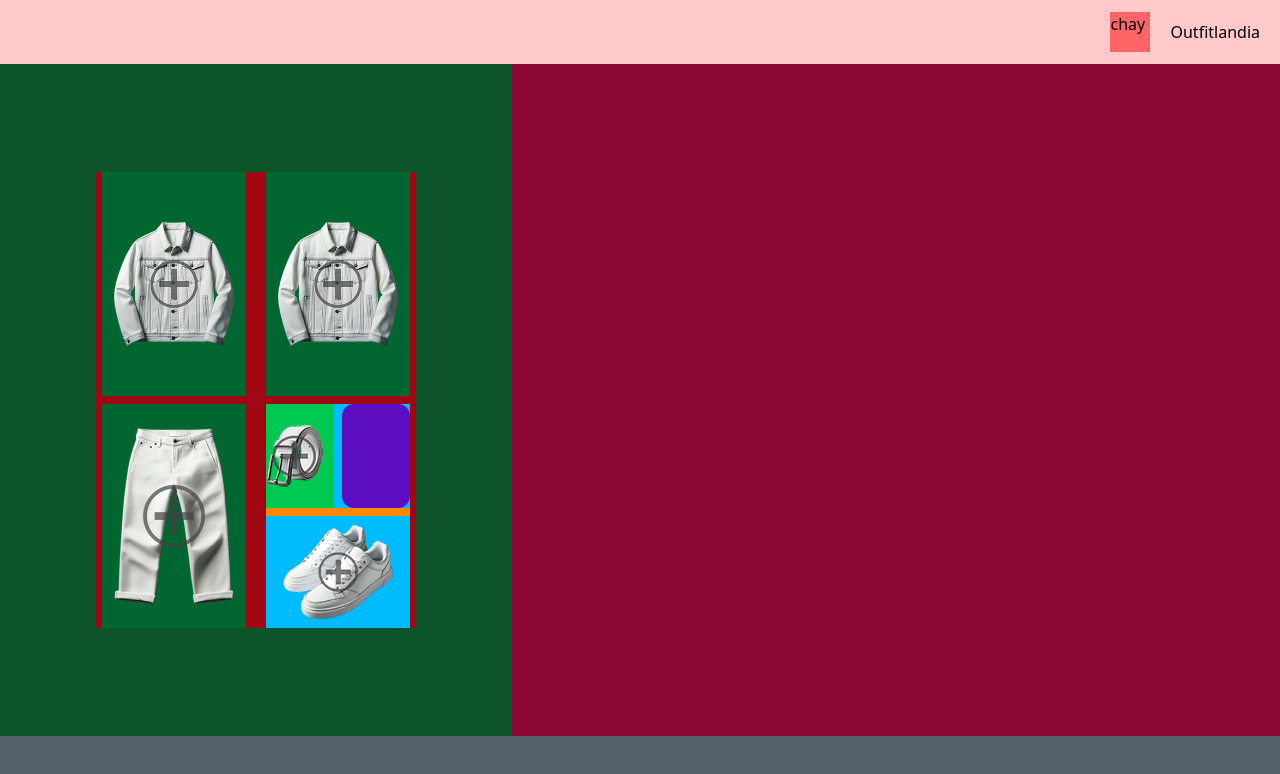
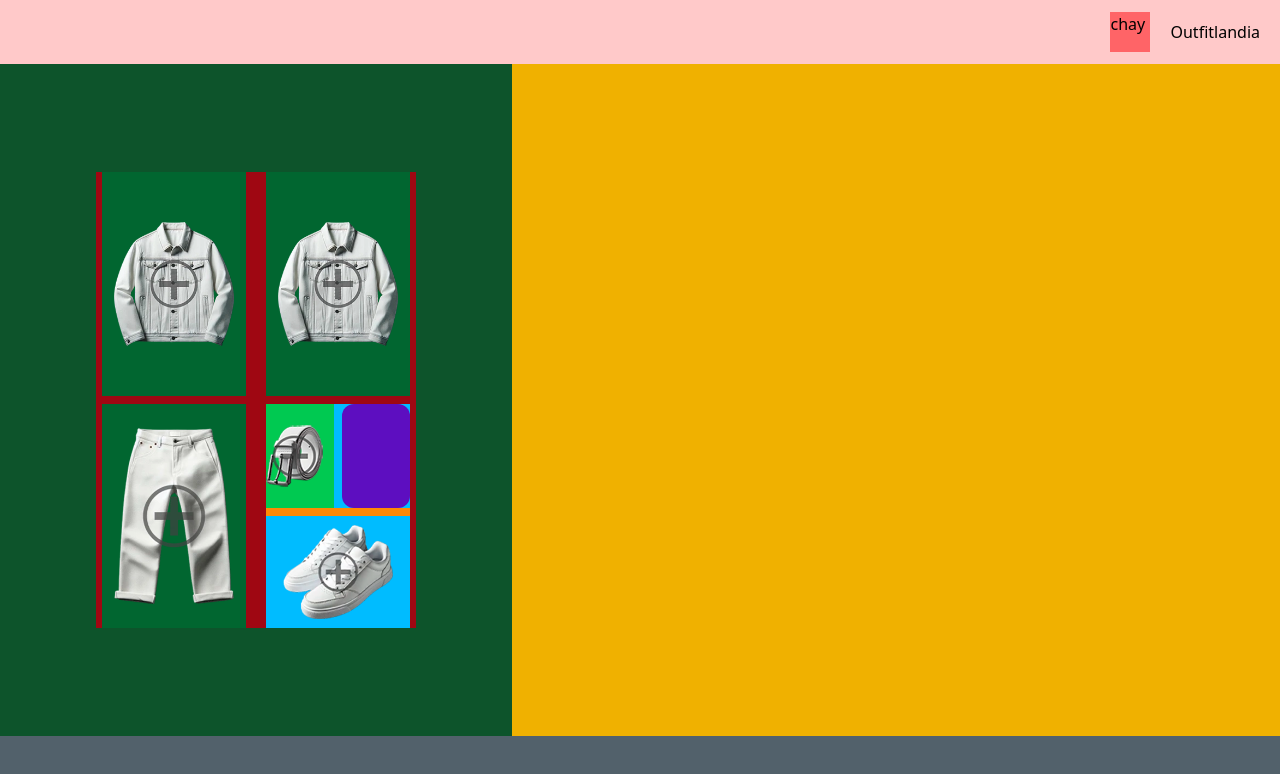
Before and after one commit to Vieramaster/Outfitlandia-2.0, a React (Vite) app: page / in a window 1280 px wide. Shown: the top 774 px of the page. Built offline with nearby package versions, Linux system fonts and the light colour scheme.

Commit message:
refactoring code

```diff
--- a/src/components/features/ClothesDisplaySection.tsx
+++ b/src/components/features/ClothesDisplaySection.tsx
@@ -31,16 +31,10 @@
       className={`
   ${
     mobile && (chosenView === "garments" || chosenView === "colors")
-      ? "absolute size-full "
-      : "w-0 h-0 hidden"
-  }
-        grid place-items-center
-        bg-rose-900
-        overflow-auto
-        lg:h-full
-        lg:top-auto
-        lg:block lg:relative
-        lg:w-3/5
+      ? "absolute"
+      : "hidden"
+  }   overflow-hidden
+
 `}
     >
       {chosenView === "garments" ? (
--- a/src/components/ui/list/ClothesList.tsx
+++ b/src/components/ui/list/ClothesList.tsx
@@ -7,9 +7,6 @@
     className="
 bg-red-500
     p-10
-    overflow-x-auto
-    min-h-full
-    w-full
     flex flex-wrap justify-center
     gap-6"
   >
--- a/src/components/ui/list/ColorList.tsx
+++ b/src/components/ui/list/ColorList.tsx
@@ -6,7 +6,7 @@
     role="list"
     className="
     bg-sky-900
-    overflow-x-auto
+
     p-10
     min-h-full
     w-full
--- a/src/pages/Home.tsx
+++ b/src/pages/Home.tsx
@@ -76,6 +76,7 @@
         clothesArray={state.inventory}
         onSelectClothes={handleSelectClothes}
       />
+
       <ClothesDisplaySection
         mobile={isMobile && state.selectedGarment !== undefined}
         chosenView={state.activeView}
```
